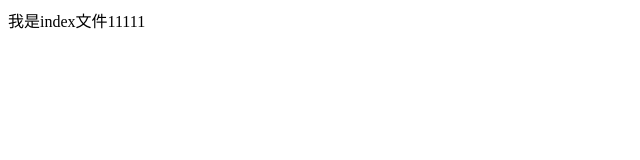
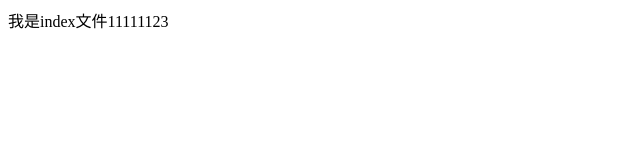
Before and after one commit to Atongmu888/git-demo, a plain HTML site: page index.html in a window 1280 px wide. Shown: the full height of the page, 0-640 px from the left. Drawn offline with Linux system fonts and the light colour scheme.

Commit message:
A程序员第三次提交

```diff
--- a/index.html
+++ b/index.html
@@ -8,6 +8,6 @@
     <title>Document</title>
 </head>
 <body>
-我是index文件11111
+我是index文件11111123
 </body>
 </html>
```
